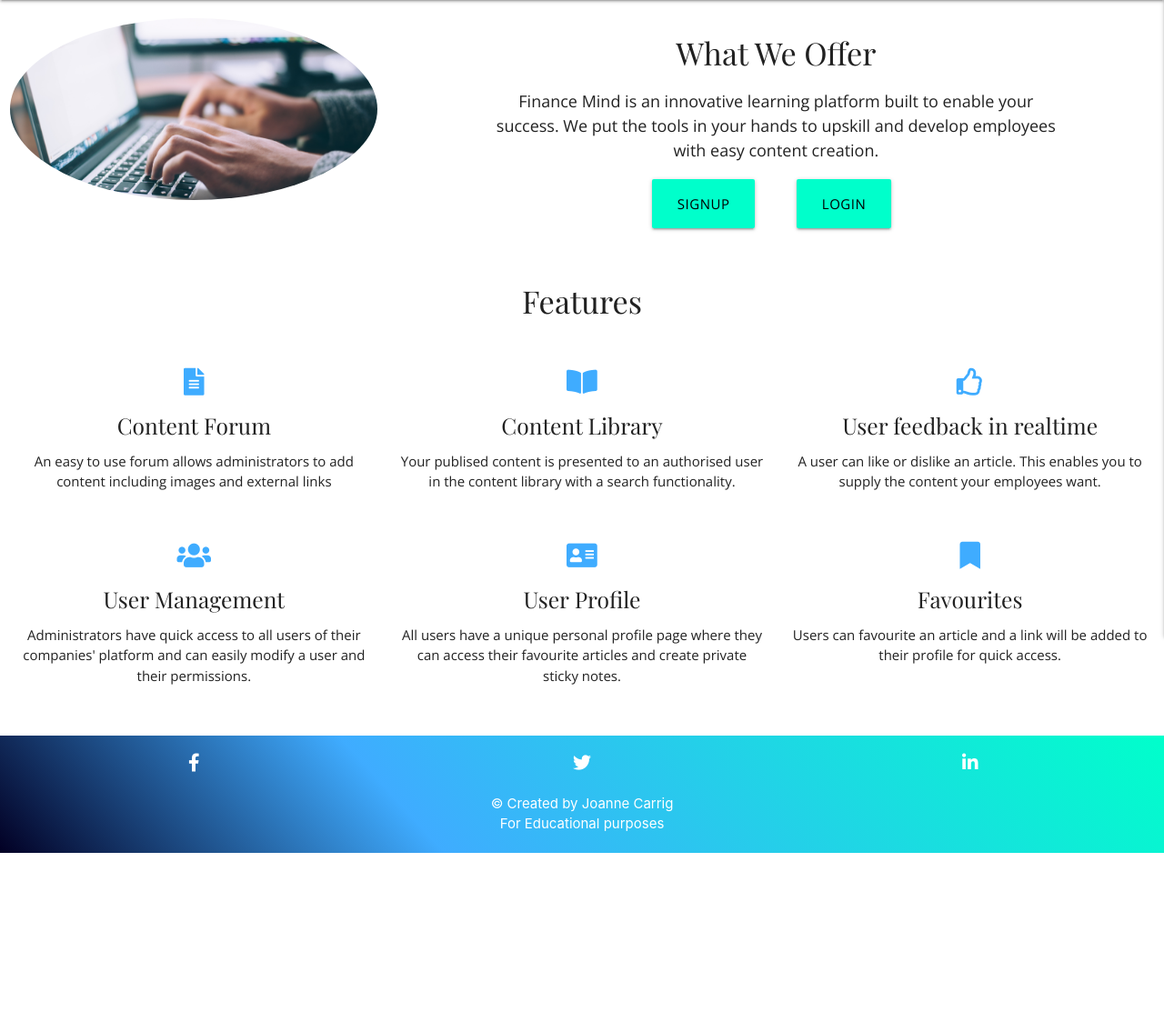
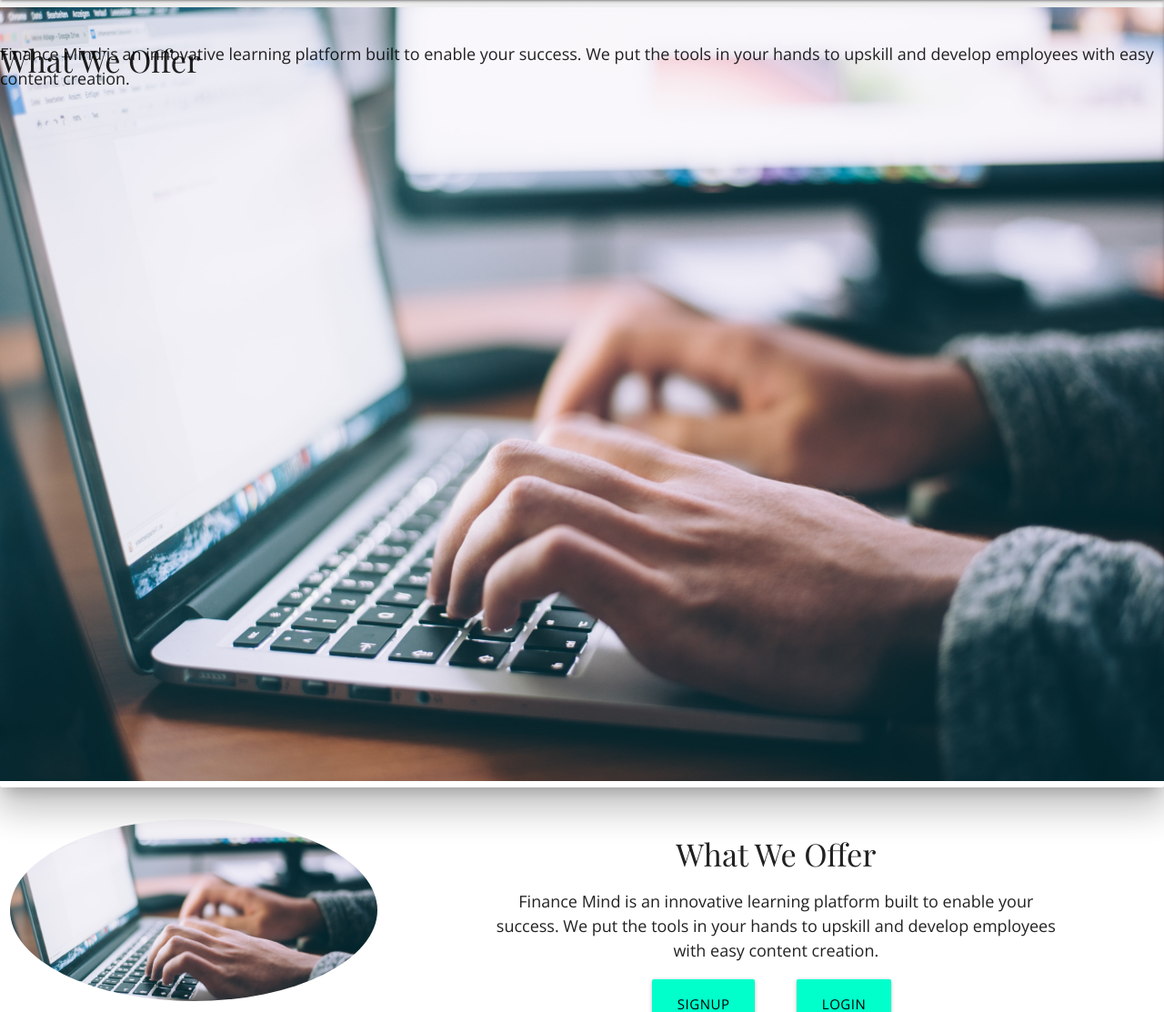
Before and after one commit to jojo157/learning-platform, a Flask app: page / in a window 1280 px wide. Shown: the part 160-1273 px from the top of the page at 91% size. Before the commit the page ends 1098 px from the top, so only its background shows below. Run offline with Flask 2, Linux system fonts and the light colour scheme; some libraries are stand-ins or nearby versions.

Commit message:
trialing index page with hero image and text on top

```diff
--- a/static/css/style.css
+++ b/static/css/style.css
@@ -109,7 +109,15 @@
     font-size: 30px;
 }
 
+.hero-image{
 
+    position: relative;
+}
+
+.div-text{
+    position: absolute;
+    top: 20px;
+}
 
 /* Home Page */
 
--- a/templates/index.html
+++ b/templates/index.html
@@ -1,6 +1,15 @@
 {% extends "base.html" %}
 {% block content %}
 
+<div class="hero-image ">
+    <div class="card transparent z-depth-5">
+    <img src="{{ url_for('static', filename='images/laptop.jpg') }}">
+    <h4 class="home-margin div-text">What We Offer</h4>
+    <p class="sub-header-text div-text"> Finance Mind is an innovative learning platform built to enable your success.
+            We put the tools in your hands to upskill and develop employees with easy content creation.
+    </p>
+    </div>
+</div>
 
     <div class="row">
         <div class="col s10 offset-s1 m4  l4 success-div">
```
